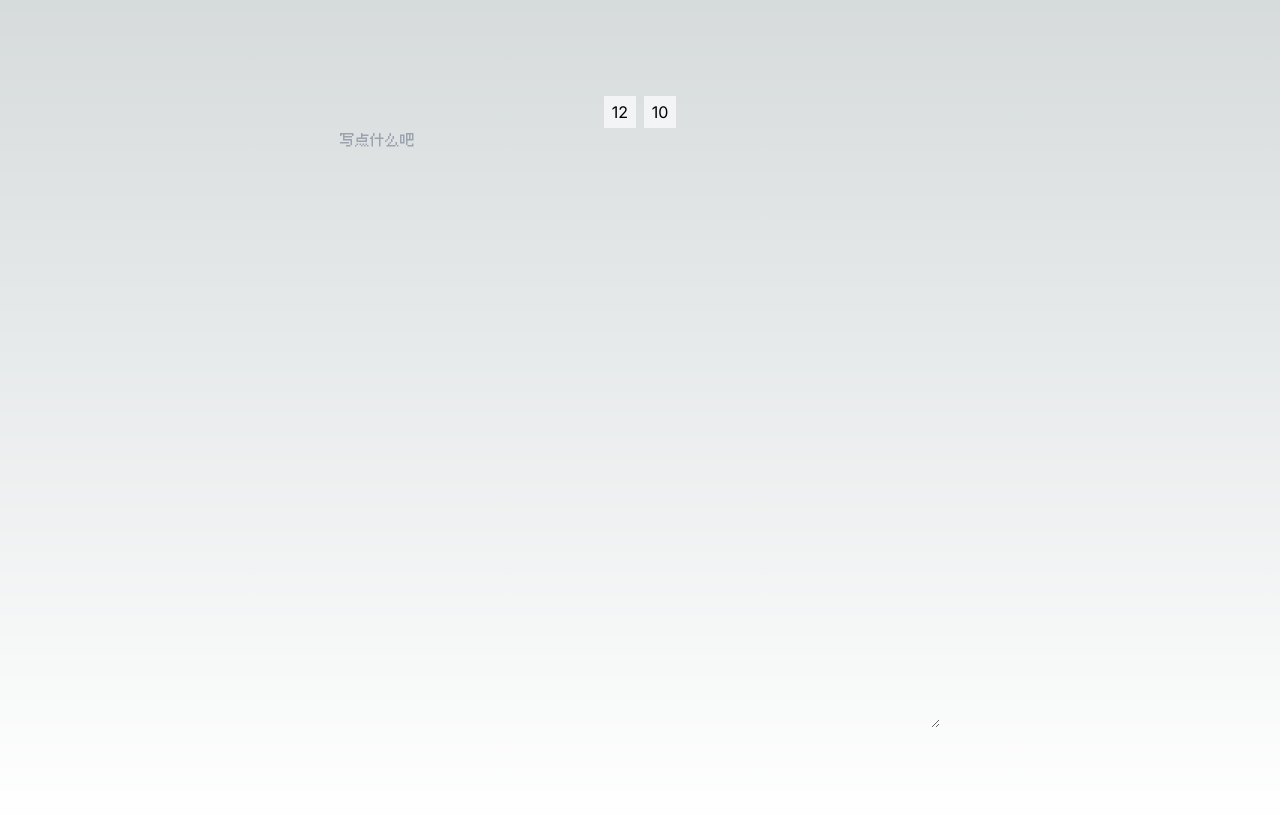
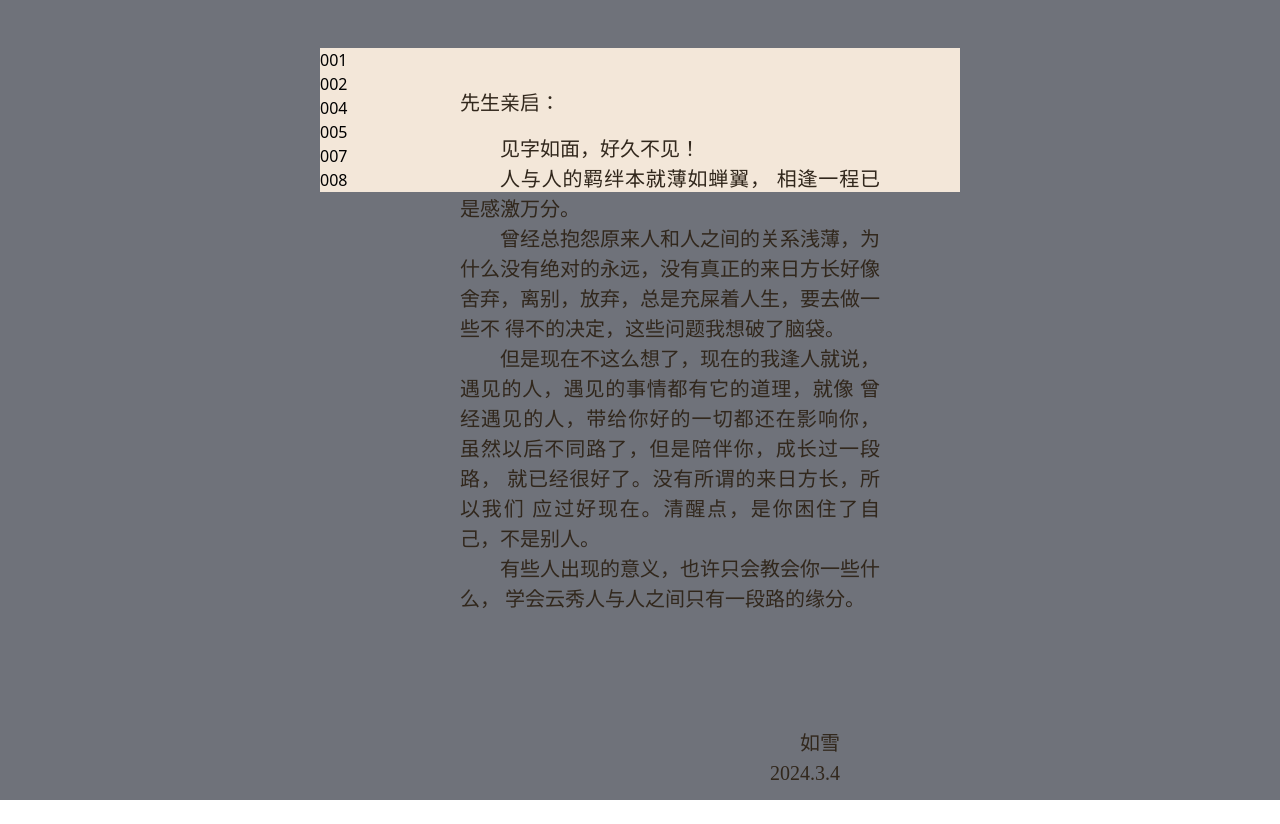
Before and after one commit to qilei0529/memo-letter, a Next.js app: page / in a window 1280 px wide. After the commit the page ends 800 px from the top, so only its background shows below. Built offline with nearby package versions, Linux system fonts and the light colour scheme.

Commit message:
feat: update font

```diff
--- a/app/globals.css
+++ b/app/globals.css
@@ -2,31 +2,17 @@
 @tailwind components;
 @tailwind utilities;
 
-:root {
-  --foreground-rgb: 0, 0, 0;
-  --background-start-rgb: 214, 219, 220;
-  --background-end-rgb: 255, 255, 255;
-}
-
-@media (prefers-color-scheme: dark) {
-  :root {
-    --foreground-rgb: 255, 255, 255;
-    --background-start-rgb: 0, 0, 0;
-    --background-end-rgb: 0, 0, 0;
-  }
-}
-
 @font-face {
   font-family: Pixel12;
-  src: url("/pixel-font-12.woff2?v=1.0") format('truetype');
+  src: url("/pixel-font-12.woff2?v=1.0") format("truetype");
 }
 @font-face {
   font-family: Pixel10;
-  src: url("/pixel-font-10.woff2?v=1.0") format('truetype');
+  src: url("/pixel-font-10.woff2?v=1.0") format("truetype");
 }
 @font-face {
   font-family: Pixel8;
-  src: url("/pixel-font-8.woff2?v=1.0") format('truetype');
+  src: url("/pixel-font-8.woff2?v=1.0") format("truetype");
 }
 .font-8px-monospaced:lang(en) {
   font-family: Pixel12, serif;
@@ -46,6 +32,62 @@
   font-size: 12px;
   -webkit-font-smoothing: none;
 }
+.the_font_44 {
+  font-family: "ziqufengxinzi", serif;
+  -webkit-font-smoothing: none;
+  /* "Kyokasho",  "YRDZST-Light"*/
+  /* HanWangWCL02 */
+
+  /* "YRDZST-Medium" */
+
+  /* like */
+  /* "Mengshen-Handwritten" */
+  /* JasonWriting2 */
+  /* ziquchuangketie */
+}
+
+.the_font_000 {
+  font-family: serif;
+  -webkit-font-smoothing: none;
+}
+
+.the_font_001 {
+  font-family: "", serif;
+  -webkit-font-smoothing: none;
+  /* font-smooth: none; */
+  @apply font-bold;
+}
+.the_font_none_smooth {
+  -webkit-font-smoothing: none;
+}
+
+.the_font_002 {
+  font-family: "Mengshen-Handwritten", serif;
+}
+
+.the_font_003 {
+  font-family: "JasonWriting2", serif;
+}
+
+.the_font_004 {
+  font-family: "ziquchuangketie", serif;
+}
+
+.the_font_005 {
+  font-family: "ziquqingheti", serif;
+}
+.the_font_006 {
+  font-family: "JasonWriting1", serif;
+}
+.the_font_007 {
+  font-family: "851tegakizatsu", serif;
+}
+.the_font_008 {
+  font-family: "FengKai-Light", serif;
+}
+.the_font_009 {
+  font-family: "Joker9", serif;
+}
 
 .editor {
   background: none;
@@ -53,17 +95,4 @@
 }
 
 body {
-  color: rgb(var(--foreground-rgb));
-  background: linear-gradient(
-      to bottom,
-      transparent,
-      rgb(var(--background-end-rgb))
-    )
-    rgb(var(--background-start-rgb));
 }
-
-@layer utilities {
-  .text-balance {
-    text-wrap: balance;
-  }
-}
--- a/app/layout.tsx
+++ b/app/layout.tsx
@@ -1,22 +1,29 @@
-import type { Metadata } from "next";
-import { Inter } from "next/font/google";
-import "./globals.css";
-
-const inter = Inter({ subsets: ["latin"] });
+import type { Metadata, Viewport } from "next"
+import "./globals.css"
 
 export const metadata: Metadata = {
-  title: "Create Next App",
-  description: "Generated by create next app",
-};
+  title: "Memo Letter",
+  description: "write a letter follow the heart",
+}
+
+export const viewport: Viewport = {
+  width: "device-width",
+  initialScale: 1,
+  maximumScale: 1,
+  userScalable: false,
+  viewportFit: "cover",
+  // Also supported by less commonly used
+  // interactiveWidget: 'resizes-visual',
+}
 
 export default function RootLayout({
   children,
 }: Readonly<{
-  children: React.ReactNode;
+  children: React.ReactNode
 }>) {
   return (
     <html lang="en">
-      <body className={inter.className}>{children}</body>
+      <body>{children}</body>
     </html>
-  );
+  )
 }
--- a/app/page.tsx
+++ b/app/page.tsx
@@ -1,18 +1,11 @@
-
-import Image from "next/image";
-
-
+import BoardView from "@/components/board"
+import { PagerView } from "@/components/pager"
 
 export default function Home(props: any) {
-
   return (
-    <main className="flex min-h-screen flex-col items-center p-24">
-      <div className="relative flex flex-row">
-        <div className="w-8 h-8 flex items-center justify-center cursor-pointer bg-gray-100 hover:bg-gray-500">12</div>
-        <div className="ml-2 w-8 h-8 flex items-center justify-center cursor-pointer bg-gray-100 hover:bg-gray-500">10</div>
-      </div>
-      <textarea className="editor the_font_10 w-[600px] h-[600px]" placeholder="写点什么吧">
-      </textarea>
-    </main>
-  );
+    // B69D7E
+    <div className="flex min-h-screen flex-col items-center py-12 bg-[#6F727A]">
+      <PagerView />
+    </div>
+  )
 }
--- /dev/null
+++ b/components/board/index.tsx
@@ -0,0 +1,54 @@
+"use client"
+import { ReactNode, useMemo, useState } from "react"
+import LetterCanvas from "../canvas"
+
+export default function BoardView(): ReactNode {
+  const [font, setFont] = useState("12")
+
+  const list = ["12", "10", "8"]
+
+  const cls = useMemo(() => {
+    return `editor p-3 the_font_${font} w-[275px] h-[500px]`
+  }, [font])
+
+  const [text, setText] = useState("")
+
+  return (
+    <>
+      <div className="relative flex flex-row mb-4">
+        {list.map((item) => {
+          const isCur = item === font
+          const cls = `w-8 h-8 flex items-center justify-center cursor-pointer ${
+            isCur ? "bg-gray-500" : "bg-gray-100"
+          } hover:bg-gray-500`
+          return (
+            <div
+              onClick={() => {
+                setFont(item)
+              }}
+              key={item}
+              className={cls}
+            >
+              {item}
+            </div>
+          )
+        })}
+      </div>
+      <div className="flex flex-row">
+        <div id="targetNode">
+          <textarea
+            onChange={(e) => {
+              console.log(e.target.value)
+              setText(e.target.value)
+            }}
+            className={cls}
+            placeholder="写点什么吧"
+          />
+        </div>
+        <div>
+          <LetterCanvas size={font} text={text} />
+        </div>
+      </div>
+    </>
+  )
+}
--- /dev/null
+++ b/components/pager/index.tsx
@@ -0,0 +1,106 @@
+"use client"
+import { cn } from "@/lib/utils"
+import { useState } from "react"
+
+const FONT_MAP = {
+  A1: "Mengshen-Handwritten",
+  A2: "JasonWriting2",
+  A3: "ziquchuangketie",
+}
+
+export const PagerView = () => {
+  const list = ["001", "002", "004", "005", "007", "008"]
+
+  const [font, setFont] = useState("009")
+
+  const height = 800
+  const innerHeight = 700
+
+  return (
+    <div
+      className={cn(`min-h-[${height}px]`, "bg-[#F3E7D9] w-[640px] relative")}
+    >
+      <div
+        className={cn(
+          `the_font_${font} the_font_none_smooth`,
+          `min-h-[700px]`,
+          "absolute flex flex-col left-[140px] top-[40px] w-[420px] text-[#31271C] text-[20px] leading-[30px]"
+        )}
+        onClick={() => {
+          const index = list.indexOf(font)
+          let next = index + 1
+          if (next >= list.length) {
+            next = 0
+          }
+          console.log(index)
+
+          setFont(list[next])
+        }}
+      >
+        <div className="mb-4">先生亲启：</div>
+        <div className="indent-10 text-justify">见字如面，好久不见！</div>
+        <div className="indent-10 text-justify">
+          人与人的羁绊本就薄如蝉翼， 相逢一程已是感激万分。
+        </div>
+        <div className="indent-10 text-justify">
+          曾经总抱怨原来人和人之间的关系浅薄，为
+          什么没有绝对的永远，没有真正的来日方长好像
+          舍弃，离别，放弃，总是充屎着人生，要去做一些不
+          得不的决定，这些问题我想破了脑袋。
+        </div>
+        <div className="indent-10 text-justify">
+          但是现在不这么想了，现在的我逢人就说，
+          遇见的人，遇见的事情都有它的道理，就像
+          曾经遇见的人，带给你好的一切都还在影响你，
+          虽然以后不同路了，但是陪伴你，成长过一段路，
+          就已经很好了。没有所谓的来日方长，所以我们
+          应过好现在。清醒点，是你困住了自己，不是别人。
+        </div>
+        <div className="indent-10 text-justify">
+          有些人出现的意义，也许只会教会你一些什么，
+          学会云秀人与人之间只有一段路的缘分。
+        </div>
+        <div className="indent-10 text-justify hidden">
+          先生，姑娘在忙碌，闲暇之余的时
+          间里，这已经是第二十七封闲话了。在三言两
+          语中，闲来的碎々念浓々淡々浓々， 痴痴绵绵，绵绵痴痴，都是纸短情长，也
+          是姑娘喜欢的此前后生的日常。如顾城
+          说的那样，多么希望，有一个门口早晨，阳
+          光照在草上，我们站着扶着自己的门窗，门
+          很低，但太阳是明亮的，草在结它的种
+          子，风在摇它的叶子，我们站着，不说话，
+          就十分美好。先生，姑娘是个心思细腻，
+          温柔慈善，眉清目秀的女子。是他们见到
+          的窈窕淑女，君子好逑，是和蔼可亲，贤
+          妻良母类。其实姑娘现在想做个潇潇洒洒，
+          棱角分明，醉酒如烟的江湖女，因为这一身
+          的单枪匹马没有一件铠甲可依。长夜把心 事说给风听，我想把我说给你听。
+        </div>
+        <div className="flex-1"></div>
+        <div className="flex flex-row">
+          <div className="flex-1"></div>
+          如雪
+          <div className="w-10"></div>
+        </div>
+        <div className="flex flex-row">
+          <div className="flex-1"></div>
+          2024.3.4
+          <div className="w-10"></div>
+        </div>
+      </div>
+      <div className="w-[60px]">
+        {list.map((item) => {
+          return (
+            <div
+              key={item}
+              className={font === item ? "bg-red-300" : ""}
+              onClick={() => setFont(`${item}`)}
+            >
+              {item}
+            </div>
+          )
+        })}
+      </div>
+    </div>
+  )
+}
--- /dev/null
+++ b/lib/utils.ts
@@ -0,0 +1,6 @@
+import { type ClassValue, clsx } from "clsx"
+import { twMerge } from "tailwind-merge"
+
+export function cn(...inputs: ClassValue[]) {
+  return twMerge(clsx(inputs))
+}
--- a/package.json
+++ b/package.json
@@ -9,6 +9,8 @@
     "lint": "next lint"
   },
   "dependencies": {
+    "clsx": "^2.1.0",
+    "tailwind-merge": "^2.2.1",
     "react": "^18",
     "react-dom": "^18",
     "next": "14.1.0"
--- a/pages/main/index.tsx
+++ /dev/null
@@ -1,54 +0,0 @@
-
-import { useMemo, useState } from "react";
-import Image from "next/image";
-
-import LetterCanvas from "@/components/canvas";
-
-import "@/app/globals.css"
-
-export default function MainPage() {
-
-    const [font, setFont] = useState('12')
-
-    const list = ['12', '10', '8']
-
-    const cls = useMemo(() => {
-        return `editor p-3 the_font_${font} w-[275px] h-[500px]`
-    }, [font])
-
-
-    const [text, setText] = useState('')
-
-    return (
-        <main className="flex min-h-screen flex-col items-center p-24">
-            <div className="relative flex flex-row mb-4">
-                {
-                    list.map((item) => {
-                        const isCur = item === font
-                        const cls = `w-8 h-8 flex items-center justify-center cursor-pointer ${isCur ? "bg-gray-500" : "bg-gray-100"} hover:bg-gray-500`
-                        return <div
-                            onClick={() => {
-                                setFont(item)
-                            }}
-                            key={item}
-                            className={cls}>
-                            {item}
-                        </div>
-                    })
-                }
-            </div>
-            <div className="flex flex-row">
-                <div id="targetNode">
-                    <textarea onChange={(e) => {
-                        console.log(e.target.value)
-                        setText(e.target.value)
-                    }} className={cls} placeholder="写点什么吧" />
-                </div>
-                <div>
-                    <LetterCanvas size={font} text={text} />
-                </div>
-            </div>
-
-        </main>
-    );
-}
```
Also changed, not shown: 1 other file (tests, documents, lock files or other folders).
